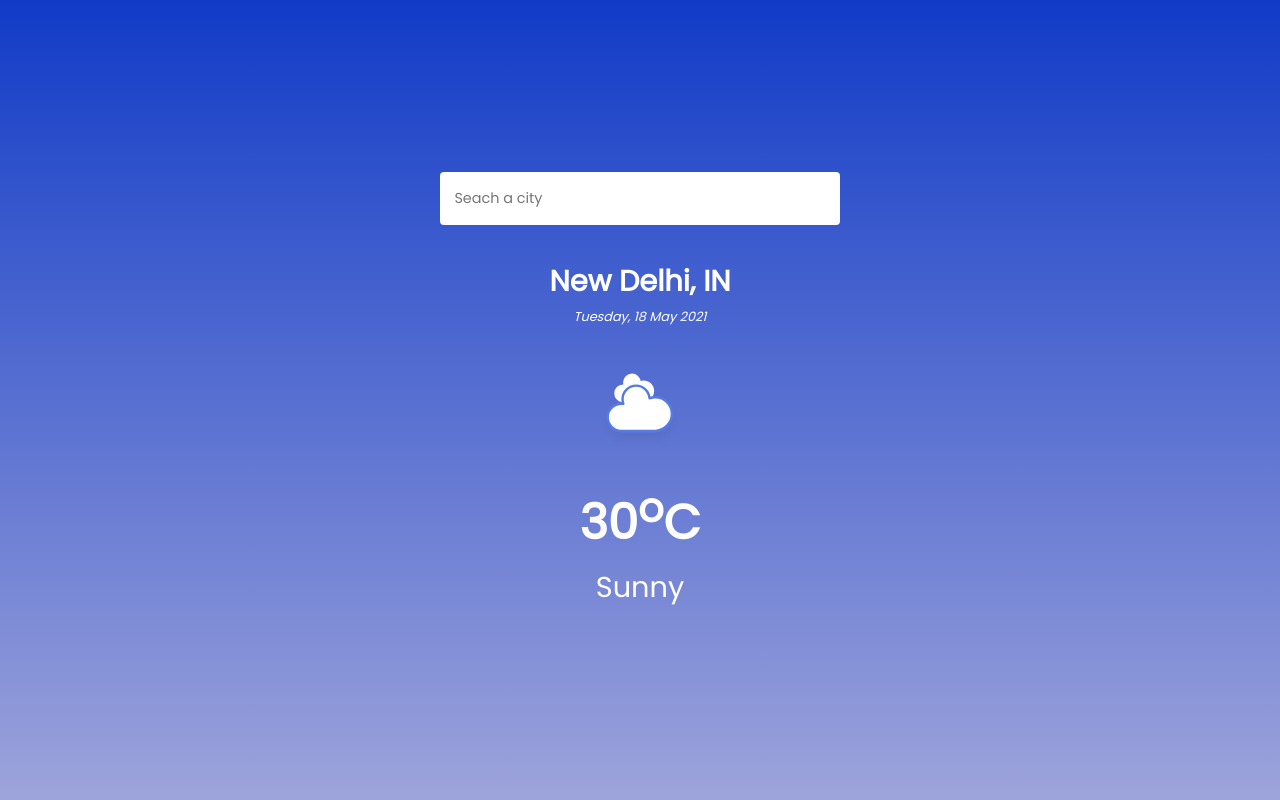
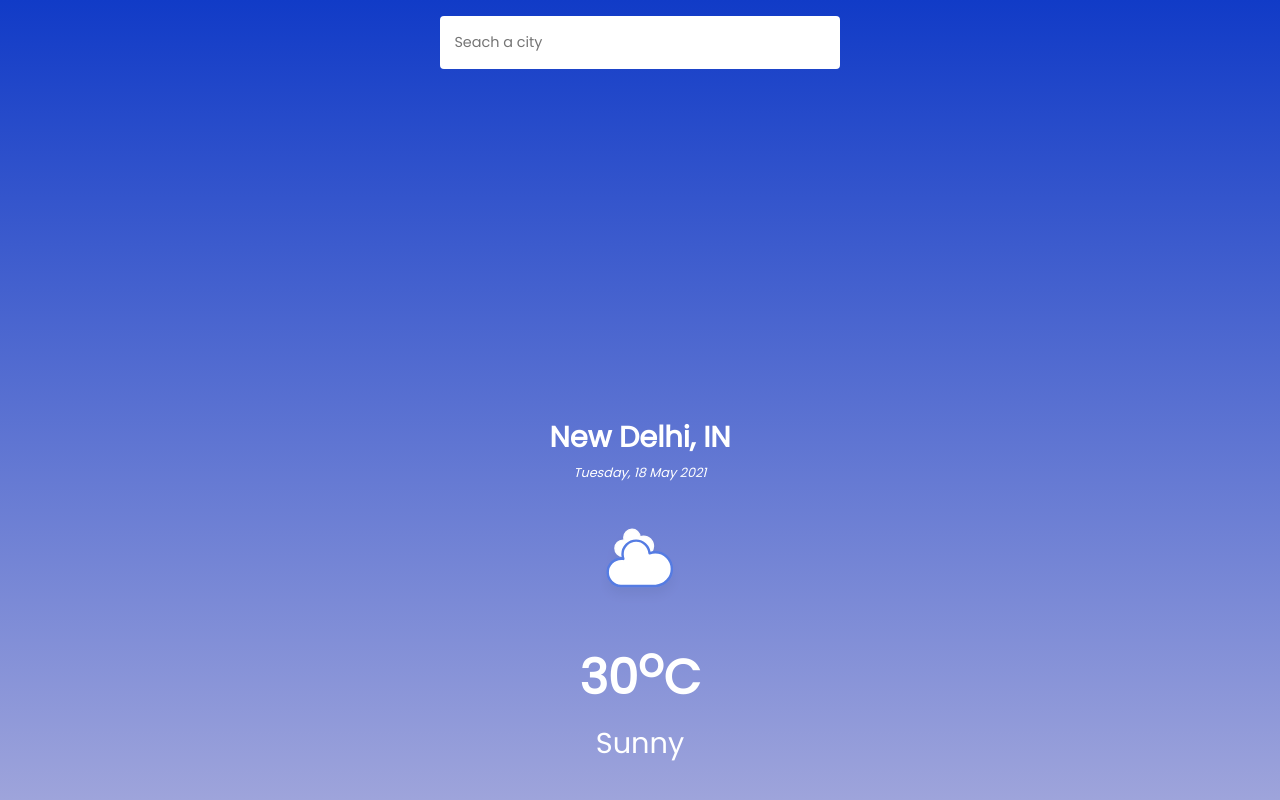
Before and after one commit to nayakp-854/Weather-App, a React (Create React App) app: page / in a window 1280 px wide. Built offline with nearby package versions, Linux system fonts and the light colour scheme.

Commit message:
minor changes to styles

```diff
--- a/src/App.css
+++ b/src/App.css
@@ -3,7 +3,7 @@
   color: #fff;
   height: 100vh;
   display: flex;
-  justify-content: center;
+  justify-content: space-between;
   align-items: center;
   flex-direction: column;
   overflow: hidden;
```
